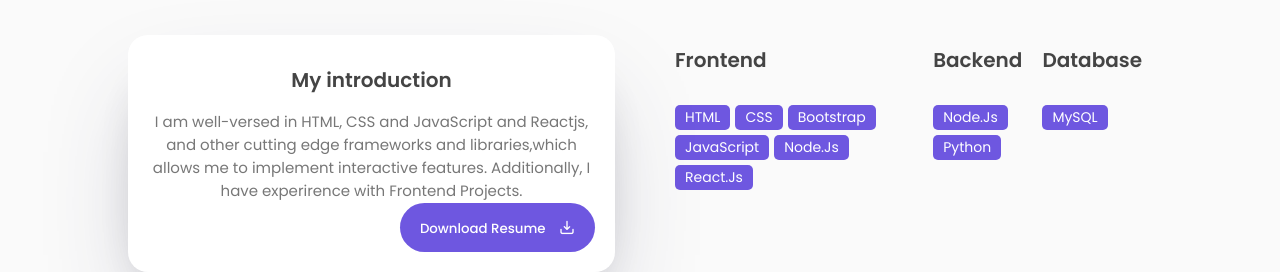
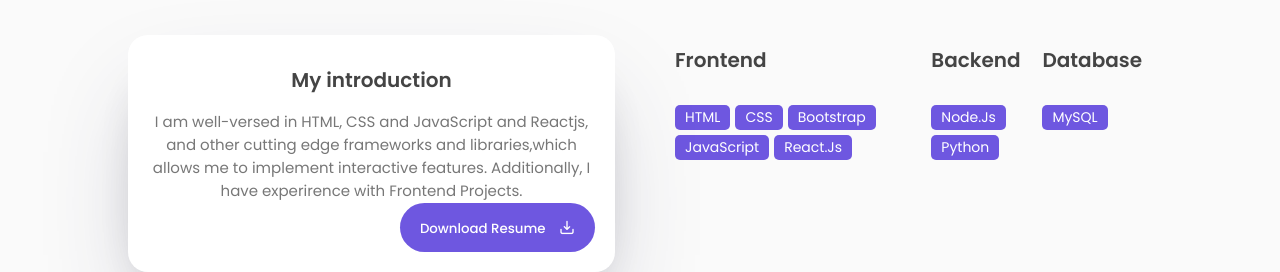
Before and after one commit to chaitanya1203/chaitanya-s-Portfolio, a plain HTML site: page index.html in a window 1280 px wide. Shown: the part 960-1232 px from the top of the page. Drawn offline with nearby package versions, Linux system fonts and the light colour scheme; a web font is replaced by a local one.

Commit message:
1st commit

```diff
--- a/index.html
+++ b/index.html
@@ -174,7 +174,6 @@
                   <span>CSS</span>
                   <span>Bootstrap</span>
                   <span>JavaScript</span>
-                  <span>Node.Js</span>
                   <span>React.Js</span>
                 </div>
               </div>
```
